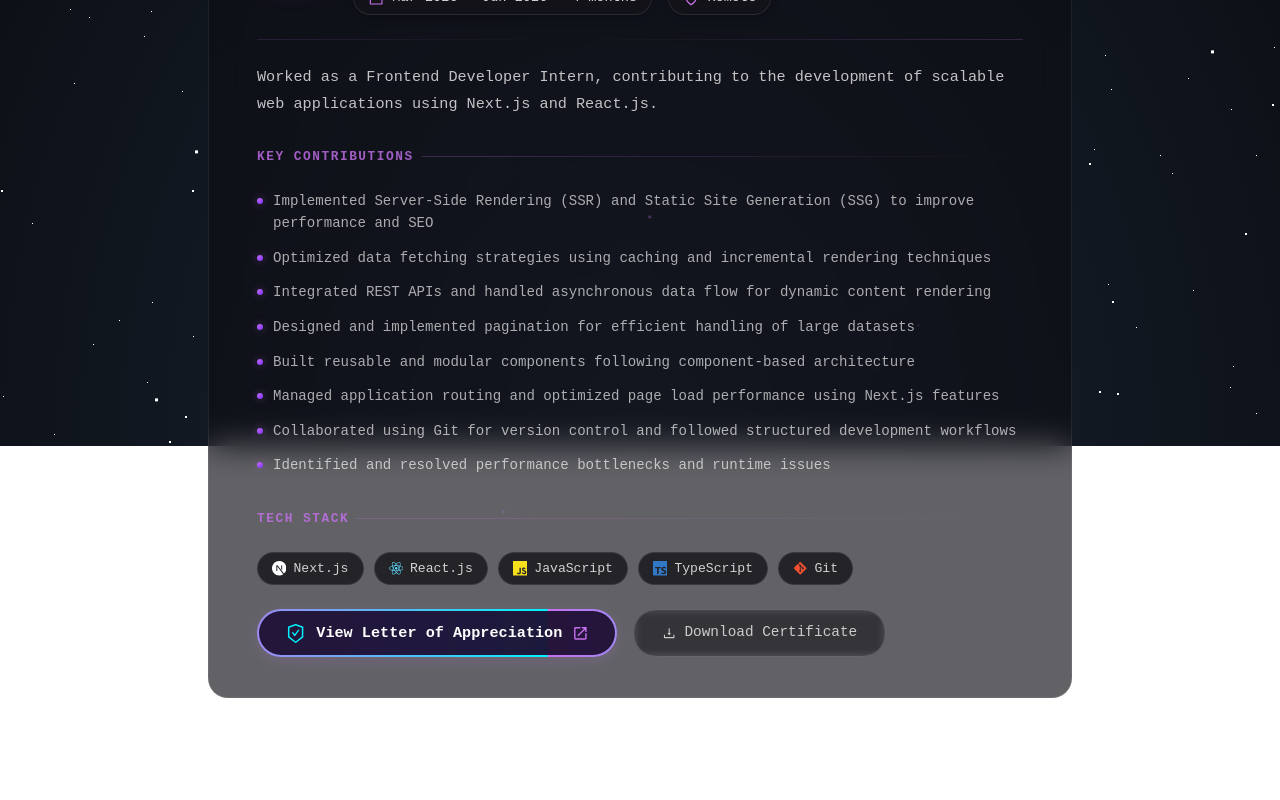
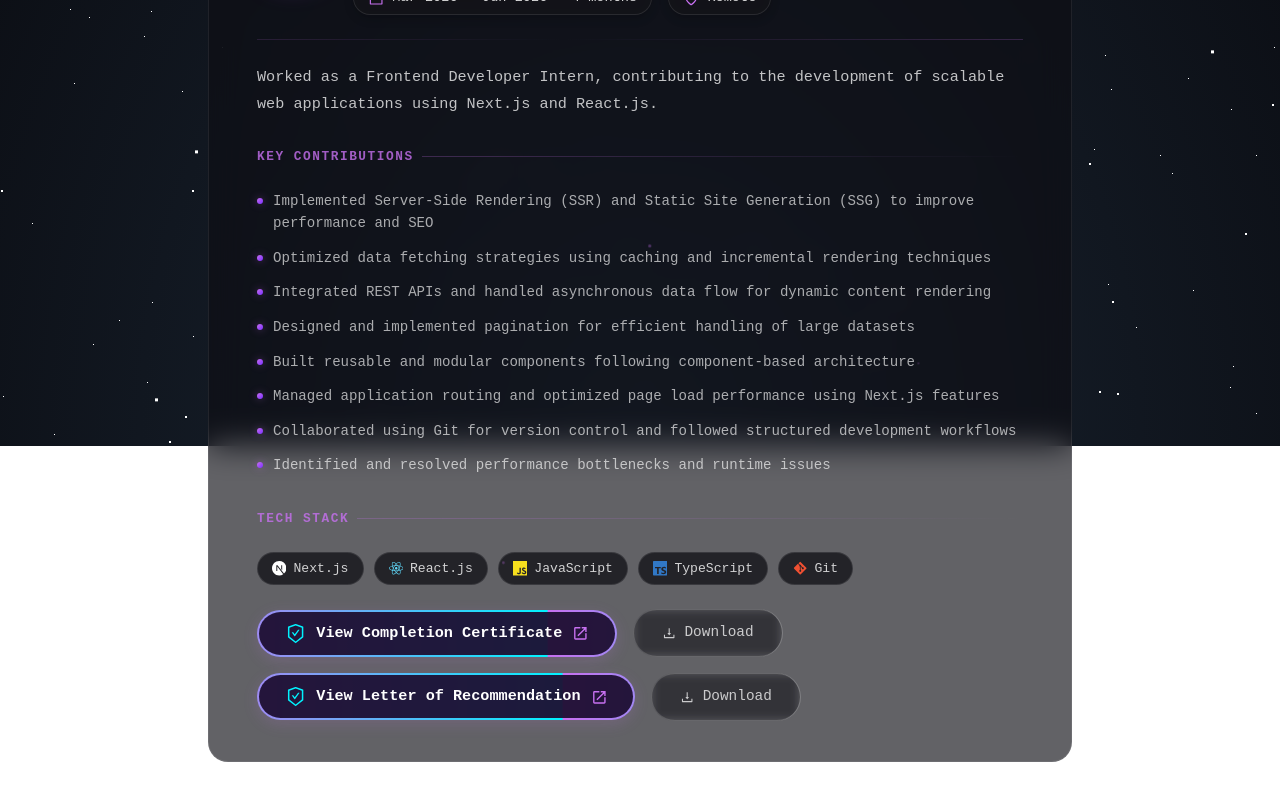
Before and after one commit to rajatmaurya-cs/Portfolio_Site, a Next.js app: page /experience in a window 1280 px wide. Shown: the part 354-1154 px from the top of the page. Built offline with nearby package versions, Linux system fonts and the light colour scheme; a web font is replaced by a local one.

Commit message:
update:documents

```diff
--- a/src/components/Experience/Experience.jsx
+++ b/src/components/Experience/Experience.jsx
@@ -47,7 +47,20 @@ const experiences = [
       { icon: <SiTypescript />, name: "TypeScript", color: "#3178c6" },
       { icon: <FaGitAlt />, name: "Git", color: "#f05032" },
     ],
-    certificatePdf: "/SmallFareCertificate.pdf",
+    documents: [
+      {
+        id: "ics",
+        title: "Internship Completion Certificate (ICs)",
+        buttonLabel: "Completion Certificate",
+        pdf: "/SmallFare-ICs.pdf",
+      },
+      {
+        id: "lor",
+        title: "Letter of Recommendation (LOR)",
+        buttonLabel: "Letter of Recommendation",
+        pdf: "/SmallFare-LOR.pdf",
+      },
+    ],
   },
 ];
 
@@ -55,7 +68,7 @@ const experiences = [
 function Experience() {
   const [activeExp, setActiveExp] = useState(0);
   const [visibleHighlights, setVisibleHighlights] = useState([]);
-  const [showCertificate, setShowCertificate] = useState(false);
+  const [activeDoc, setActiveDoc] = useState(null);
   const [mounted, setMounted] = useState(false);
   const cardRef = useRef(null);
 
@@ -199,61 +212,66 @@ function Experience() {
                 </div>
               </div>
 
-              {/* Certificate Button */}
+              {/* Documents Section */}
               <div className="certificate-section">
+                {item.documents &&
+                  item.documents.map((doc) => (
+                    <div key={doc.id} className="doc-group">
                       <button
                         className="cert-btn"
                         onClick={(e) => {
                           e.stopPropagation();
-                    setShowCertificate(true);
+                          setActiveDoc(doc);
                         }}
                       >
                         <AiOutlineSafetyCertificate className="cert-icon" />
-                  <span>View Letter of Appreciation</span>
+                        <span>View {doc.buttonLabel}</span>
                         <MdOutlineOpenInNew className="open-icon" />
                       </button>
 
                       <a
-                  href={item.certificatePdf}
+                        href={doc.pdf}
                         target="_blank"
                         rel="noreferrer"
                         className="download-btn"
                         onClick={(e) => e.stopPropagation()}
                       >
                         <AiOutlineDownload />
-                  <span>Download Certificate</span>
+                        <span>Download</span>
                       </a>
+                    </div>
+                  ))}
               </div>
             </div>
           ))}
         </StyledExperience>
 
-        {/* ── Certificate Modal ── */}
-        {showCertificate && (
+        {/* ── Document Modal ── */}
+        {activeDoc && (
           <CertificateModal>
             <div
               className="modal-backdrop"
-              onClick={() => setShowCertificate(false)}
+              onClick={() => setActiveDoc(null)}
             />
             <div className="modal-content">
               <button
                 className="modal-close"
-                onClick={() => setShowCertificate(false)}
+                onClick={() => setActiveDoc(null)}
               >
                 ✕
               </button>
               <h3 className="modal-title">
-                <AiOutlineSafetyCertificate /> Letter of Appreciation
+                <AiOutlineSafetyCertificate /> {activeDoc.title}
               </h3>
               <div className="pdf-frame-wrapper">
                 <iframe
-                  src={`${exp.certificatePdf}#toolbar=0`}
-                  title="Letter of Appreciation"
+                  src={`${activeDoc.pdf}#toolbar=0`}
+                  title={activeDoc.title}
                   className="pdf-frame"
                 />
               </div>
               <a
-                href={exp.certificatePdf}
+                href={activeDoc.pdf}
                 target="_blank"
                 rel="noreferrer"
                 className="modal-download"
@@ -692,11 +710,19 @@ const StyledExperience = styled.div`
   /* ── Certificate ── */
   .certificate-section {
     display: flex;
+    flex-direction: column;
+    gap: 16px;
+  }
+
+  .doc-group {
+    display: flex;
+    align-items: center;
     gap: 16px;
     flex-wrap: wrap;
 
     @media (max-width: 480px) {
       flex-direction: column;
+      align-items: stretch;
     }
   }
 
--- a/src/components/Navbar.jsx
+++ b/src/components/Navbar.jsx
@@ -11,7 +11,9 @@ import { CgFileDocument } from "react-icons/cg";
 import { FiBriefcase } from "react-icons/fi";
 
 function NavBar() {
+
   const [expand, updateExpanded] = useState(false);
+
   const [navColour, updateNavbar] = useState(false);
 
   function scrollHandler() {
```
Also changed, not shown: 2 other files (tests, documents, lock files or other folders). Lines whose indentation alone changed are shown as unchanged.
